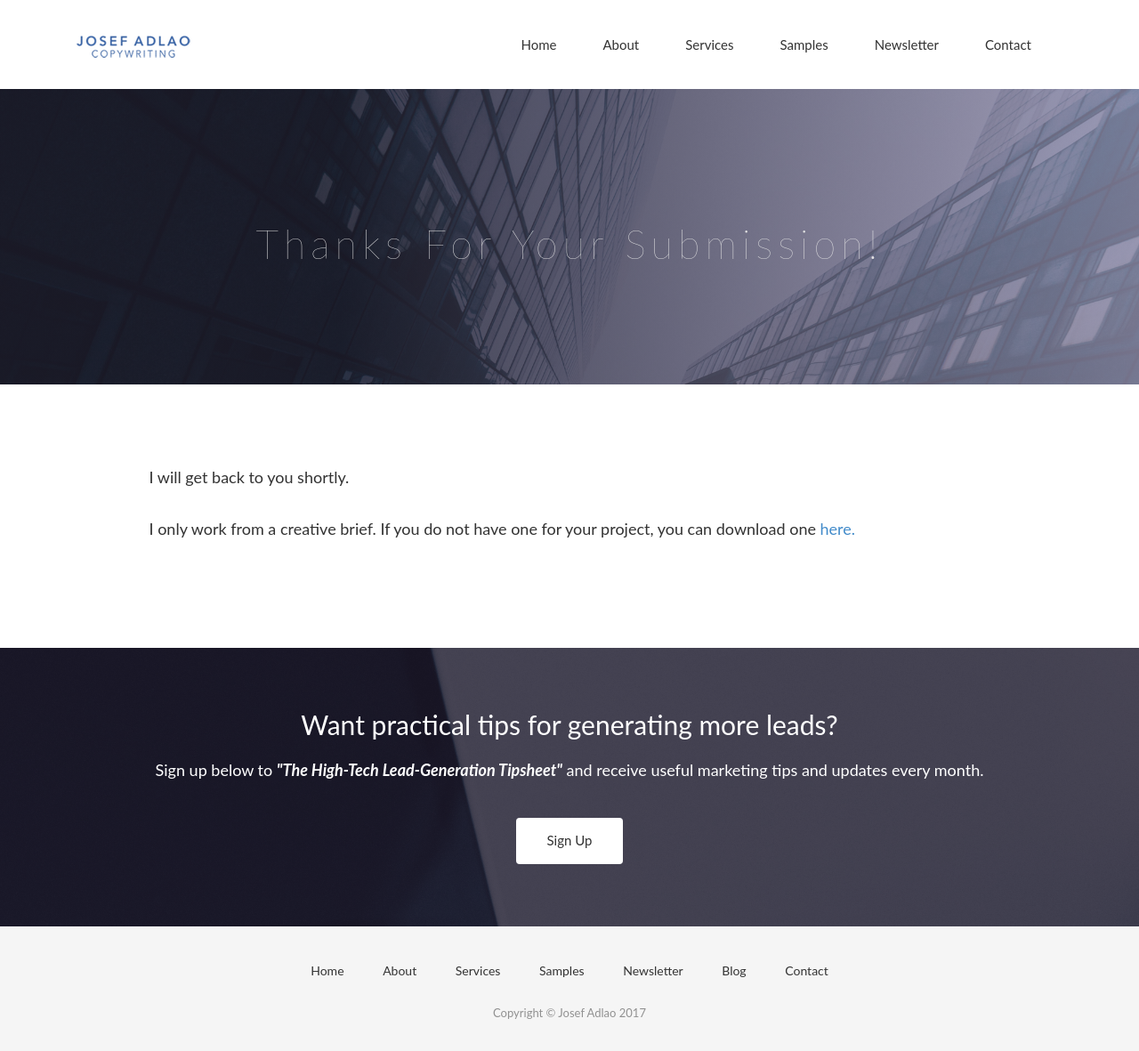
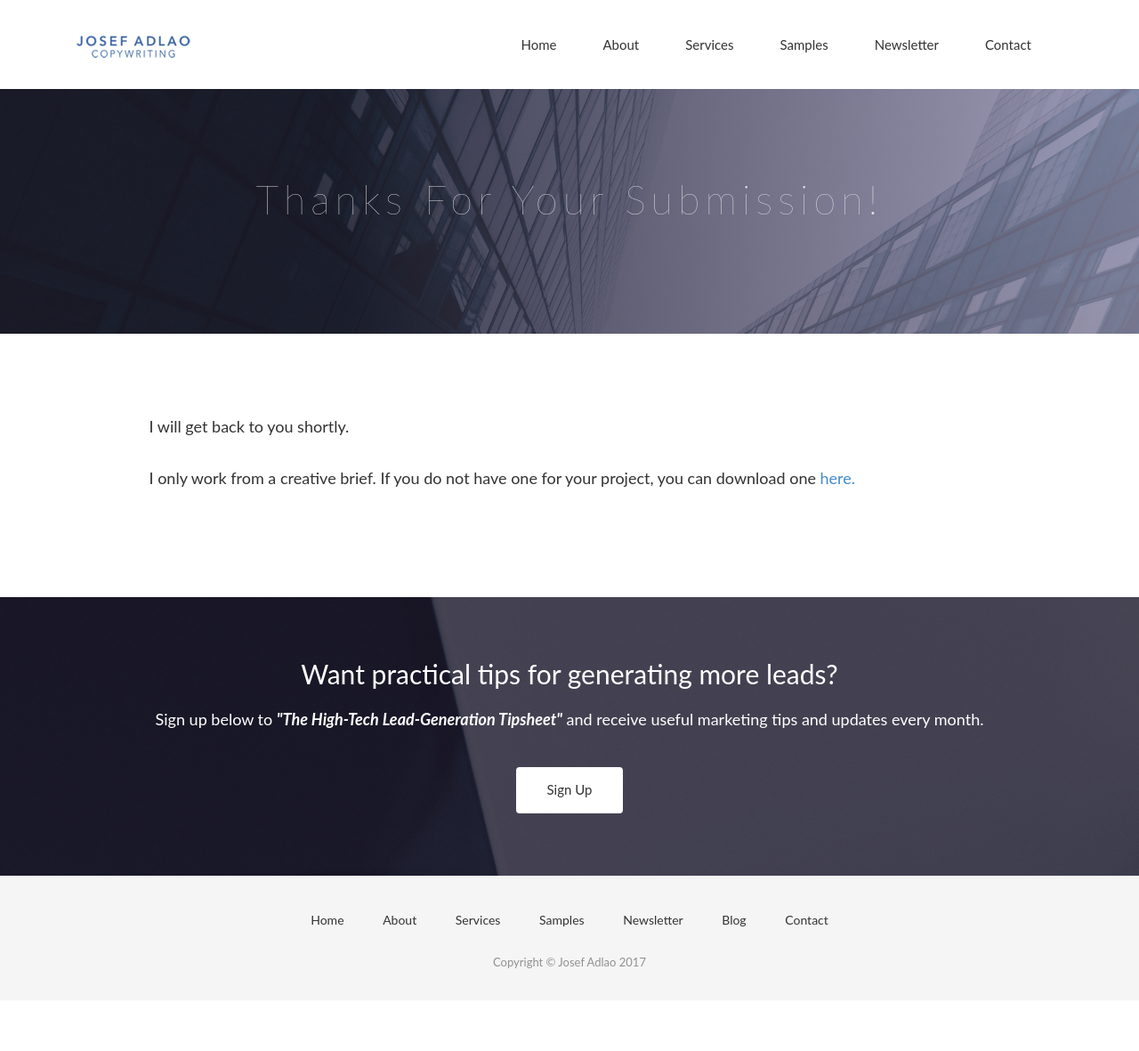
Before and after one commit to jadlaocopy/jadlaocopy.github.io, a Jekyll site: the page built from thanks.html, in a window 1280 px wide. Shown: the whole page at 89% size. Built offline with Jekyll 4.4.1, drawn with Linux system fonts in a browser that asks for light colours; nearby versions of some CDN libraries; some web fonts are replaced; comment, search, counter and statistics services are not loaded; after the commit the page ends 1124 px from its top, so only the background shows below that.

Commit message:
edited css

```diff
--- a/css/airspace.css
+++ b/css/airspace.css
@@ -362,8 +362,8 @@ font header .navbar-default .navbar-nav li a:hover {
 #global-header {
   background: url("../img/slider-bg.jpg") no-repeat;
   background-size: cover;
-  padding-top: 150px;
-  padding-bottom: 107px;
+  padding-top: 100px;
+  padding-bottom: 100px;
   position: relative;
   background-attachment: fixed;
 }
```
